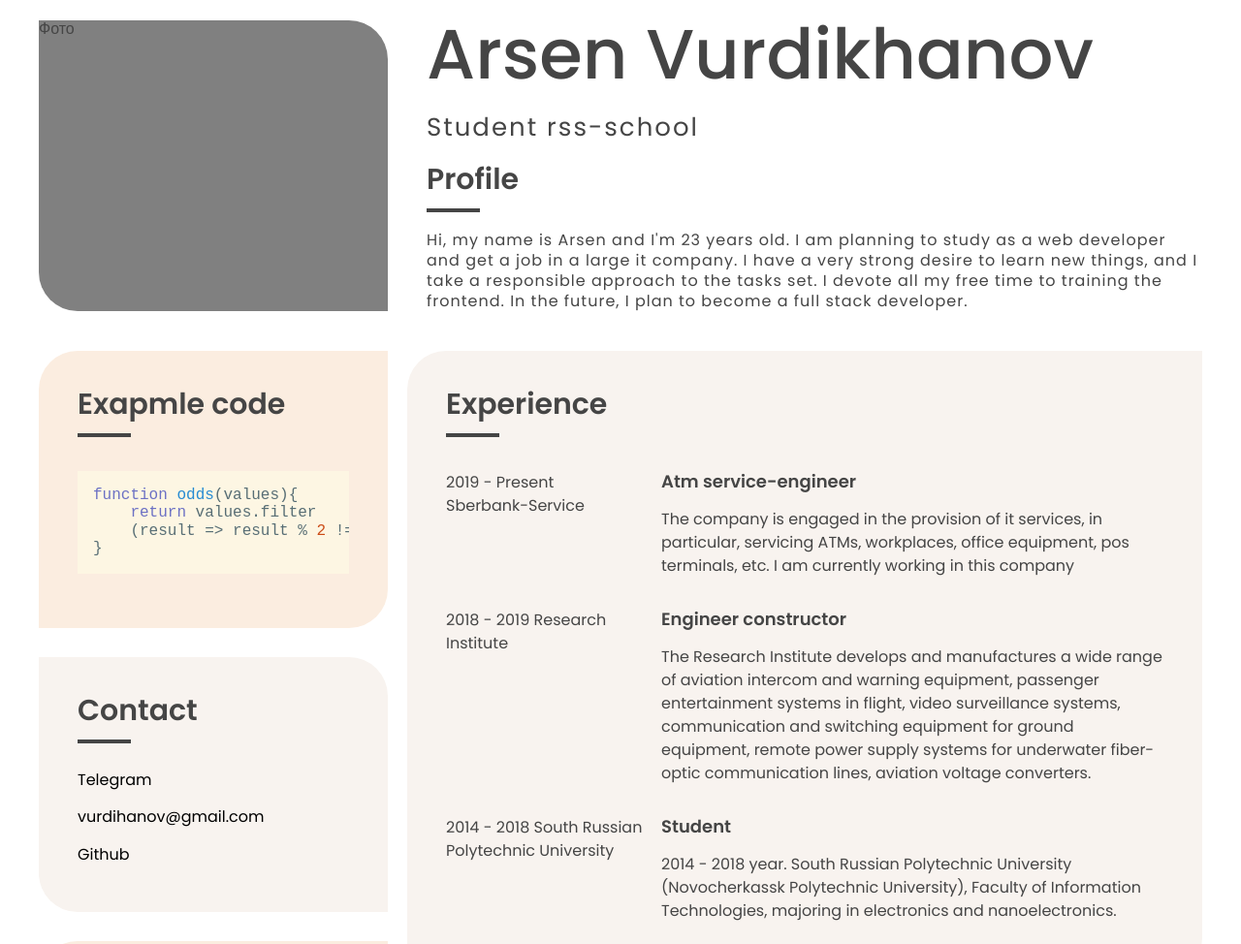
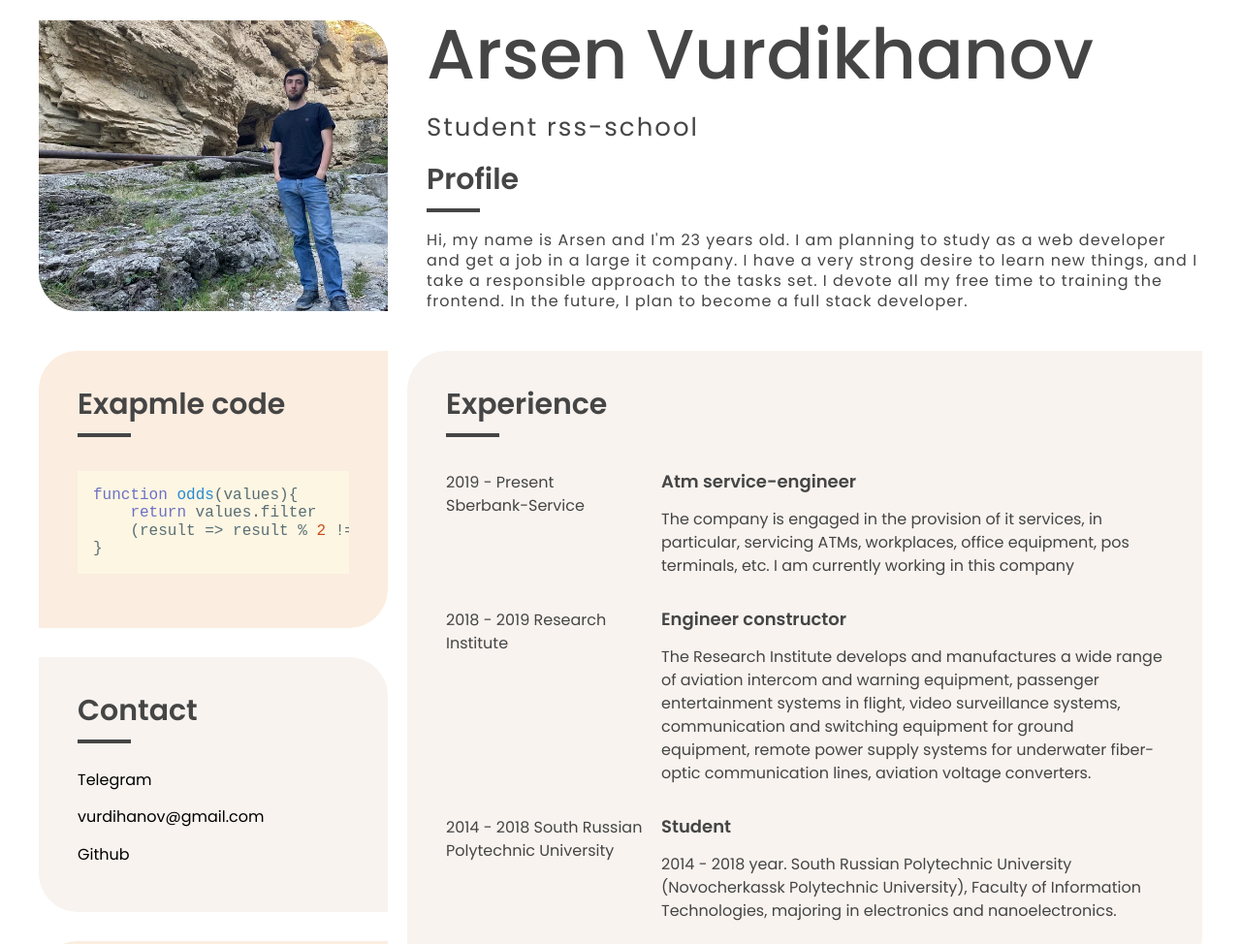
Before and after one commit to arsen056/rsschool-cv, a plain HTML site: page index.html in a window 1280 px wide. Shown: the top 974 px of the page at 97% size. Drawn offline with Linux system fonts and the light colour scheme.

Commit message:
feat: add avatar

```diff
--- a/index.html
+++ b/index.html
@@ -16,7 +16,7 @@
 <body>
     <div class="wrapper">
         <header class="header">
-            <div class="header__person">Фото</div>
+            <div class="header__person"><img src="./img/avatar.jpg" alt="avatar"></div>
             <div class="header__content">
                 <h1 class="header__title">Arsen Vurdikhanov</h1>
                 <p class="header__subtitle">Student rss-school</p>
--- a/style.css
+++ b/style.css
@@ -440,6 +440,12 @@ h3 {
   background: gray;
   border-radius: 0 40px 0 40px;
 }
+.header__person img {
+  width: 100%;
+  height: 100%;
+  object-fit: cover;
+  border-radius: 0 40px 0 40px;
+}
 
 .header__content {
   width: 70%;
```
Also changed, not shown: img/avatar.JPG (added).
